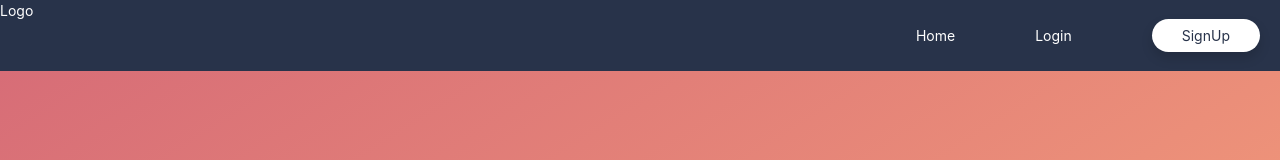
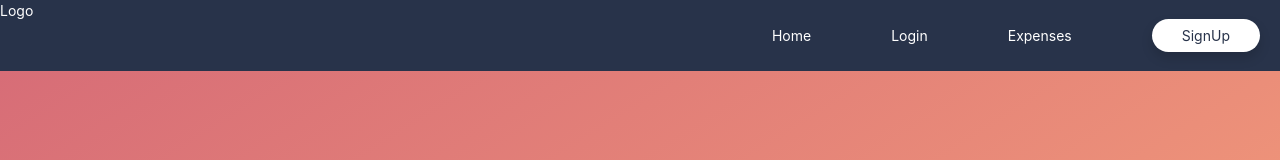
Before and after one commit to FolaJay/SCA-VUEJS-TRACK, a Vue app: page /login in a window 1280 px wide. Shown: the top 160 px of the page. Built offline with nearby package versions, Linux system fonts and the light colour scheme; no server answers.

Commit message:
3rd commit

```diff
--- a/src/components/navbar.vue
+++ b/src/components/navbar.vue
@@ -8,6 +8,7 @@
                     <div class="navbar-menu">
                         <router-link class="navbar-link"  to="/home">Home</router-link>
                         <router-link class="navbar-link" to="/login">Login</router-link>
+                        <router-link class="navbar-link" to="/expenlist">Expenses</router-link>
                         <router-link class="navbar-link3 shadow" to="/signup">SignUp</router-link>
                     </div>
                 </div>
--- a/src/views/expenselist.vue
+++ b/src/views/expenselist.vue
@@ -37,7 +37,6 @@ export default {
 },
 data(){
     return{
-
     }
 }
 }
--- a/src/views/login.vue
+++ b/src/views/login.vue
@@ -44,7 +44,7 @@ export default {
             .auth()
             .signInWithEmailAndPassword(this.loginForm.email, this.loginForm.password)
             .then(() => {
-                this.$router.push({name: "Dashboard"});
+                this.$router.push({name: "dashboard"});
             }).catch(err => {
                 console.log(err)
                 this.error = err.message;
```
